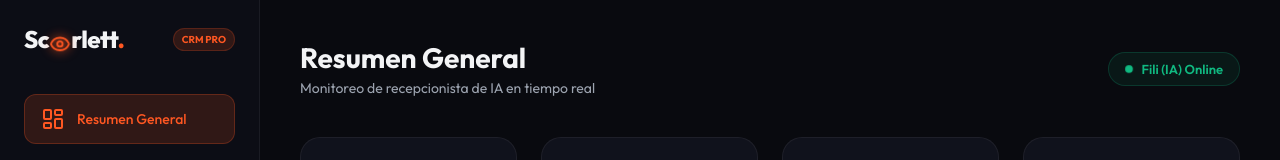
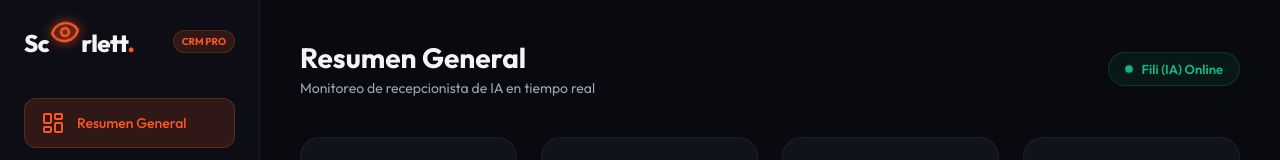
Before and after one commit to Filiinsano/fili-scarlett-crm, a website: page dashboard.html in a window 1280 px wide. Shown: the top 160 px of the page. Drawn offline with nearby package versions, Linux system fonts and the light colour scheme; no server answers.

Commit message:
Misalign and enlarge Illuminati eye logo for quirky effect

```diff
--- a/dashboard.css
+++ b/dashboard.css
@@ -71,17 +71,18 @@ body.dark-mode {
 }
 
 .illuminati-eye {
-    width: 20px;
-    height: 20px;
-    margin: 0 1px;
+    width: 28px;
+    height: 28px;
+    margin: 0 2px;
     color: var(--accent);
-    vertical-align: text-bottom;
+    position: relative;
+    top: -6px; /* Desalineado hacia arriba */
     animation: illuminati-glow 2s infinite alternate ease-in-out;
 }
 
 @keyframes illuminati-glow {
-    0% { filter: drop-shadow(0 0 2px var(--accent)); transform: scale(1); }
-    100% { filter: drop-shadow(0 0 8px var(--accent)); transform: scale(1.15); }
+    0% { filter: drop-shadow(0 0 2px var(--accent)); transform: scale(1) rotate(-12deg); }
+    100% { filter: drop-shadow(0 0 8px var(--accent)); transform: scale(1.2) rotate(-5deg); }
 }
 
 .sidebar-header .badge {
--- a/index.css
+++ b/index.css
@@ -180,16 +180,18 @@ a {
 }
 
 .illuminati-eye {
-    width: 20px;
-    height: 20px;
-    margin: 0 1px;
+    width: 28px;
+    height: 28px;
+    margin: 0 2px;
     color: var(--accent);
+    position: relative;
+    top: -6px; /* Desalineado hacia arriba */
     animation: illuminati-glow 2s infinite alternate ease-in-out;
 }
 
 @keyframes illuminati-glow {
-    0% { filter: drop-shadow(0 0 2px var(--accent)); transform: scale(1); }
-    100% { filter: drop-shadow(0 0 8px var(--accent)); transform: scale(1.15); }
+    0% { filter: drop-shadow(0 0 2px var(--accent)); transform: scale(1) rotate(-12deg); }
+    100% { filter: drop-shadow(0 0 8px var(--accent)); transform: scale(1.2) rotate(-5deg); }
 }
 
 .nav-links {
```
